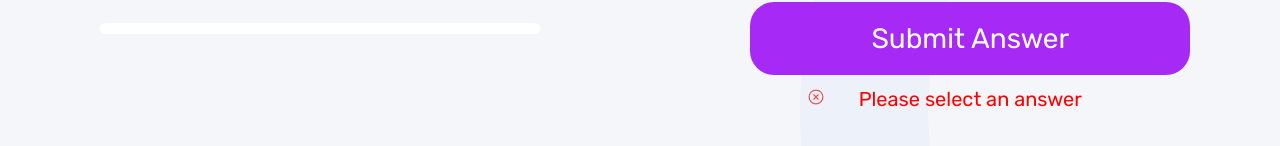
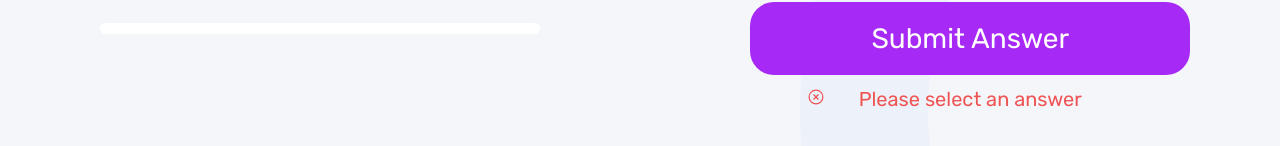
Before and after one commit to Daniel054311/frontendQuizApp_, a React (Vite) app: page /questions/1 in a window 1280 px wide. Both pictures are taken after a click on the button "Submit Answer". Shown: the part 636-782 px from the top of the page. Built offline with nearby package versions, Linux system fonts and the light colour scheme.

Commit message:
change the color of the bottomWrong p tag to be dynamic

```diff
--- a/src/header/header.styles.ts
+++ b/src/header/header.styles.ts
@@ -126,8 +126,13 @@ ul .bottomWrong{
   display: flex;
   justify-content:center;
   flex-direction:row;
+}
 
+ul .bottomWrong p{
+  font-size:20px;
+  color: ${({ theme }) => theme.color.wongColor};
 }
+
 
 ul .bottomWrong picture{
   z-index: 5;
--- a/src/pages/QuestionsPage.tsx
+++ b/src/pages/QuestionsPage.tsx
@@ -175,7 +175,7 @@ const QuestionsPage: React.FC = () => {
                   <img src="" alt="" />
                 </picture>
                 <div>
-                <p style={{fontSize:"20px",color:"red"}}>Please select an answer</p>
+                <p >Please select an answer</p>
                 </div>
               </div>
 
--- a/src/themes/Themes.ts
+++ b/src/themes/Themes.ts
@@ -22,6 +22,7 @@ export interface Theme extends DefaultTheme {
     Buttons: string,
     spanHover: string;
     spanActive: string;
+    wongColor: string;
 
   };
   backgroundimg:{
@@ -60,7 +61,8 @@ export const themes: Themes = {
       questionstext: "#3B4D66",
       Buttons: "#FFFFFF",
       spanHover: " #A729F5",
-      spanActive:"#FFFF;",
+      spanActive: "#FFFF;",
+      wongColor: "#EE5454",
     },
     backgroundimg: {
       sunimgcolor: '/icon-sun-dark.svg',
@@ -92,7 +94,8 @@ export const themes: Themes = {
       questionstext: "#FFFFFF",
       Buttons: "#FFFFFF",
       spanHover: " #A729F5",
-      spanActive:"#FFFF;",
+      spanActive: "#FFFF;",
+      wongColor: "#FFFFFF",
     },
     backgroundimg:{
       sunimgcolor: '/icon-sun-light.svg',
```
Also changed, not shown: 1 other file (tests, documents, lock files or other folders).
